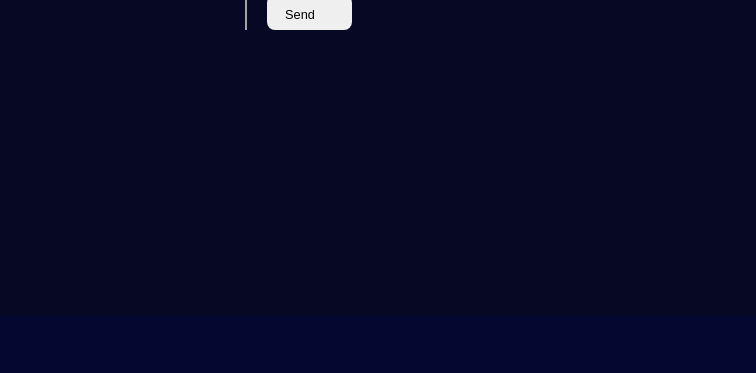
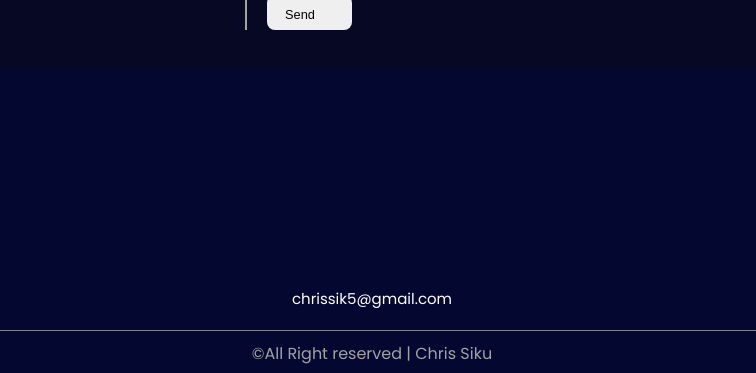
Before and after one commit to Chrissiku/my-portfolio, a React (Create React App) app: page / in a window 1280 px wide. Shown: the part 3707-4080 px from the top of the page, without its empty margins (268-1024 px from the left). Before the commit the page ends 4023 px from the top, so only its background shows below. Built offline with nearby package versions, Linux system fonts and the light colour scheme; some icons are missing.

Commit message:
Implement footer

```diff
--- a/src/App.css
+++ b/src/App.css
@@ -433,6 +433,7 @@ section.testimonial .cards-list .single-card .social i:hover {
 }
 
 section.contact {
+  height: auto;
   background-color: #070924;
   display: flex;
   flex-direction: column;
@@ -559,6 +560,38 @@ section.contact .contact-cards .contact-form form .static {
   width: 100%;
 }
 
+section.footer {
+  width: 100%;
+  height: auto;
+  display: flex;
+  flex-direction: column;
+  justify-content: center;
+  align-items: flex-start;
+  color: #a3a3a3;
+}
+
+section.footer .social {
+  padding: 10px 0;
+  text-align: center;
+  display: flex;
+  justify-content: center;
+  flex-wrap: wrap;
+  align-items: center;
+  gap: 0.8rem;
+  width: 100%;
+  border-bottom: 1px solid #a3a3a3c9;
+}
+
+section.footer .social a {
+  font-size: 15px;
+}
+
+section.footer span {
+  width: 100%;
+  text-align: center;
+  padding: 10px;
+}
+
 @media screen and (min-width: 768px) {
   /* Header */
 
@@ -637,4 +670,8 @@ section.contact .contact-cards .contact-form form .static {
     width: 500px;
     border-left: 2px solid #a3a3a3;
   }
+
+  section.footer .social {
+    padding: 20px 0;
+  }
 }
--- a/src/App.js
+++ b/src/App.js
@@ -5,6 +5,7 @@ import Home from "./Components/Home/Home";
 import Work from "./Components/Work/Work";
 import Testimonial from "./Components/Testimonial/Testimonials";
 import Contact from "./Components/Contact/Contact";
+import Footer from "./Components/Footer/Footer";
 
 const App = () => {
   return (
@@ -15,6 +16,7 @@ const App = () => {
       <Work />
       <Testimonial />
       <Contact />
+      <Footer />
     </div>
   );
 };
--- /dev/null
+++ b/src/Components/Footer/Footer.js
@@ -0,0 +1,23 @@
+import Icon from "react-icons-kit";
+import { thLarge } from "react-icons-kit/fa/thLarge";
+
+const Footer = () => {
+  return (
+    <>
+      <section className="footer">
+        <div className="social">
+          <Icon icon={thLarge} />
+          <Icon icon={thLarge} />
+          <Icon icon={thLarge} />
+          <Icon icon={thLarge} />
+          <Icon icon={thLarge} />
+          <Icon icon={thLarge} />
+          <a href="mailto:chrissik5@gmail.com">chrissik5@gmail.com</a>
+        </div>
+        <span>&copy;All Right reserved | Chris Siku</span>
+      </section>
+    </>
+  );
+};
+
+export default Footer;
```
